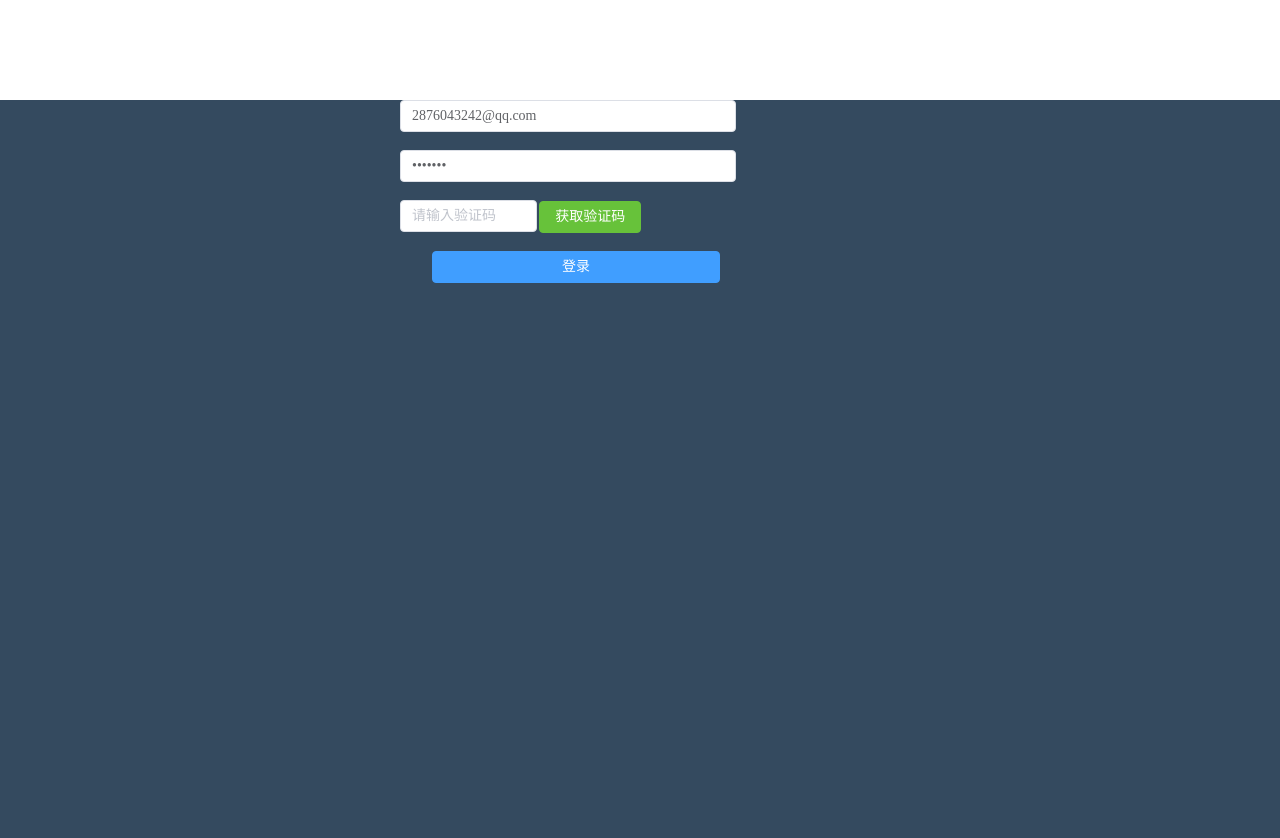
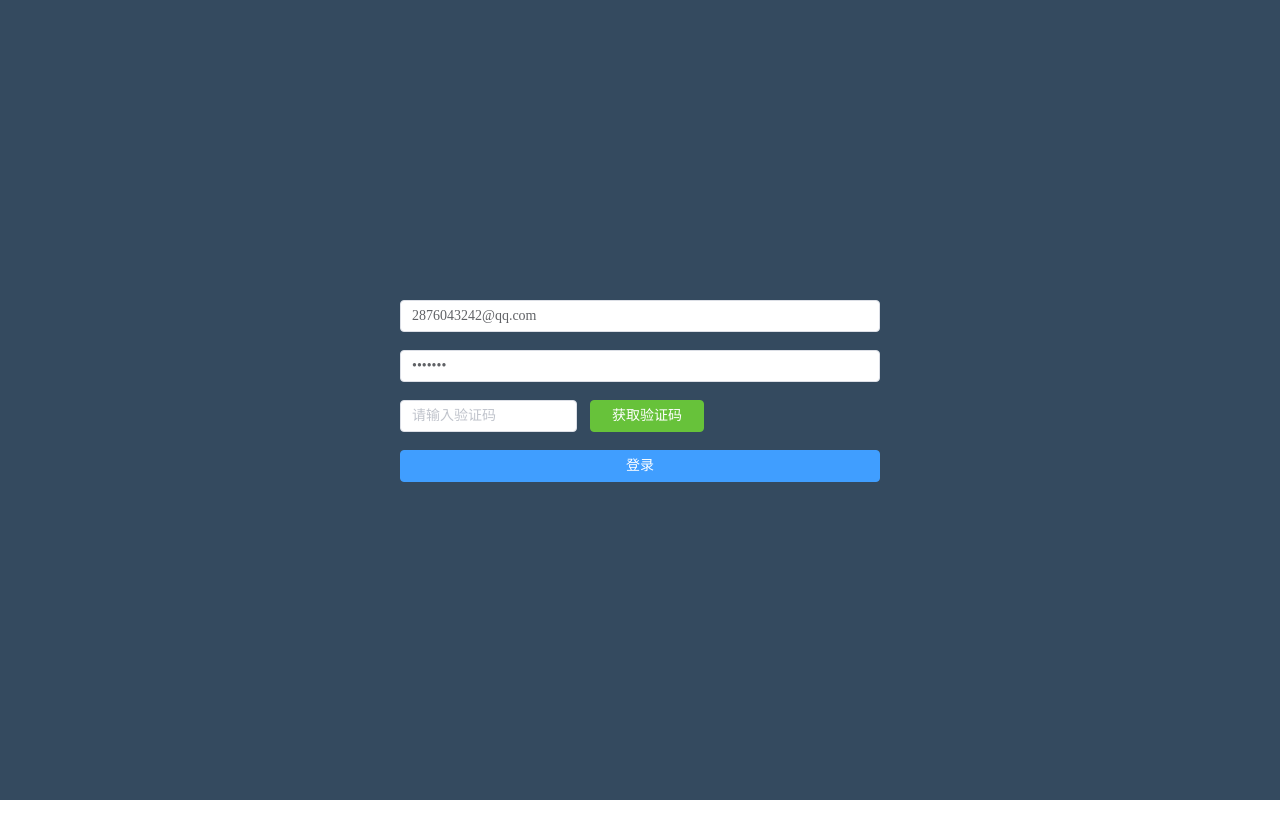
Before and after one commit to CodeZhangYi/vue3-admin, a Vue app: page /#/ in a window 1280 px wide. Shown: the top 838 px of the page. After the commit the page ends 800 px from the top, so only its background shows below. Built offline with nearby package versions, Linux system fonts and the light colour scheme.

Commit message:
修改登录样式自定义

```diff
--- a/src/components/component/code/code.vue
+++ b/src/components/component/code/code.vue
@@ -8,15 +8,16 @@
 -->
 <template>
   <el-row>
-    <el-col :span="11">
+    <el-col :span="14">
       <el-input
         placeholder="请输入验证码"
-        style="width: 98%"
         v-model="form.code"
       />
     </el-col>
-    <el-col :span="13">
-      <el-button type="success" @click="getCode" :disabled="codeDisabled"
+    <!-- 占位符 -->
+    <el-col :span="1"></el-col>
+    <el-col :span="9">
+      <el-button style="width:100%" type="success" @click="getCode" :disabled="codeDisabled"
         >{{ codeText }}
       </el-button>
     </el-col>
@@ -66,5 +67,3 @@ const countDown = () => {
   }, 1000);
 };
 </script>
-<style scoped lang="scss">
-</style>
--- a/src/components/component/login/loginBtn.vue
+++ b/src/components/component/login/loginBtn.vue
@@ -7,13 +7,9 @@
  * @FilePath: /vue3-admin/src/components/component/login/loginBtn.vue
 -->
 <template>
-  <el-row>
-    <el-col :span="9">
-      <el-button type="primary" class="login-btn" @click="submit"
-        >登录
-      </el-button>
-    </el-col>
-  </el-row>
+  <el-button style="width:100%" type="primary" @click="submit"
+    >登录
+  </el-button>
 </template>
 
 <script setup>
@@ -42,11 +38,3 @@ const submit = () => {
   });
 };
 </script>
-
-<style scoped>
-.login-btn {
-  display: block;
-  margin-left: 90%;
-  width: 60%;
-}
-</style>
--- a/src/views/login/login.vue
+++ b/src/views/login/login.vue
@@ -8,12 +8,11 @@
 -->
 <template>
     <div class="login">
-        <el-form :label-position="labelPosition" label-width="auto" class="form">
+        <el-form label-width="auto" class="form">
             <el-form-item prop="userName">
                 <el-input
                         v-model="form.username"
                         placeholder="请输入用户名"
-                        style="width: 70%"
                 />
                 <!-- 浏览器会为input默认填充数据 在input下加一个input隐藏即可 -->
                 <input
@@ -24,7 +23,6 @@
             </el-form-item>
             <el-form-item>
                 <el-input
-                        style="width: 70%"
                         type="password"
                         v-model="form.password"
                         placeholder="请输入密码"
@@ -34,9 +32,11 @@
                 <!--                获取验证码-->
                 <Code :username="form.username" :module="form.module" :code="form.code" @code="code"/>
             </el-form-item>
+            <el-form-item>
+                <!--        登录-->
+                <LoginBtn :form="form"/>
+            </el-form-item>
         </el-form>
-        <!--        登录-->
-        <LoginBtn :form="form"/>
     </div>
 </template>
 
@@ -50,7 +50,6 @@
         Code;
         LoginBtn
     }
-    const labelPosition = "right";
     const form = reactive({
         username: "2876043242@qq.com",
         password: "123123q",
@@ -63,21 +62,16 @@
     }
 </script>
 
-
-<style lang="scss">
-    .login {
+<style lang="scss" scoped>
+    .login{
+        width: 100vw;
         height: 100vh;
         background-color: #344a5f;
-    }
-
-    .form {
-        width: 60vh;
-        margin: 0 auto;
-        margin-top: 100px;
-    }
-
-
-    .el-form-item__label {
-        color: #fff;
+        display:flex;
+        justify-content:center;
+        align-items: center;
+        .form{
+            width:60vh
+        }
     }
 </style>
```
